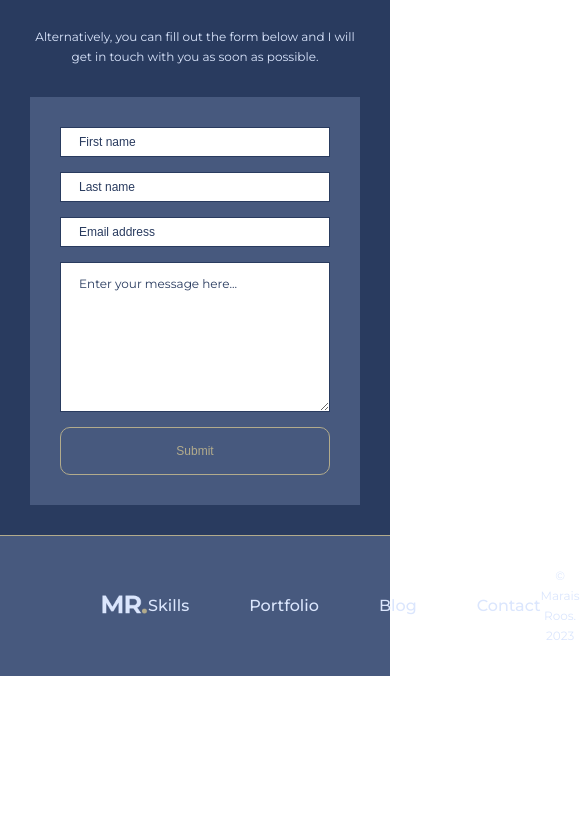
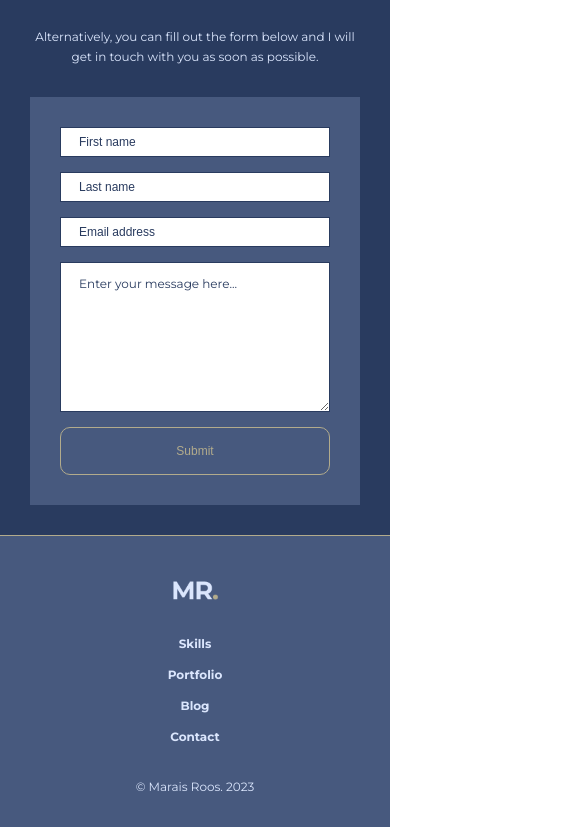
Before and after one commit to Marais-Roos/marais-roos.github.io, a plain HTML site: page index.html in a window 390 px wide. Shown: the part 4464-5291 px from the top of the page, 580 px wide, since content can reach past the window. Before the commit the page ends 5140 px from the top, so only its background shows below. Drawn offline with Linux system fonts and the light colour scheme.

Commit message:
Commit responsive footer

```diff
--- a/assets/css/media-queries.css
+++ b/assets/css/media-queries.css
@@ -91,7 +91,7 @@
         width: 100%;
     }
 
-    .hero-section, .skill-section, .portfolio-section, .blog-section, .contact-section {
+    .hero-section, .skill-section, .portfolio-section, .blog-section, .contact-section, footer {
         width: 100%;
         height: auto;
         padding: 30px;
@@ -362,4 +362,21 @@
         font-size: 12px;
         line-height: 12px;
     }
+
+    .footer-menu {
+        flex-direction: column;
+        gap: 10px;
+        margin-bottom: 15px;
+    }
+
+    footer {
+        flex-direction: column;
+        padding: 30px;
+        gap: 15px;
+    }
+
+    .footer-item a{
+        font-size: 12px;
+        font-weight: var(--bold-font);
+    }
 }
```
